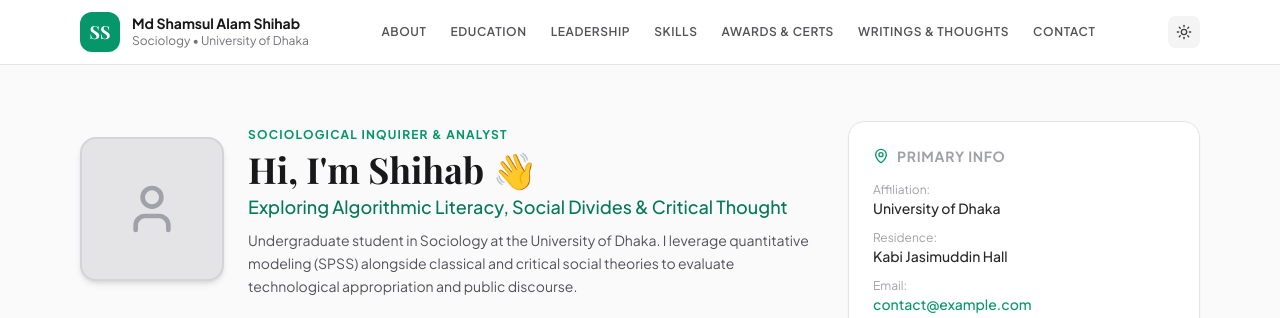
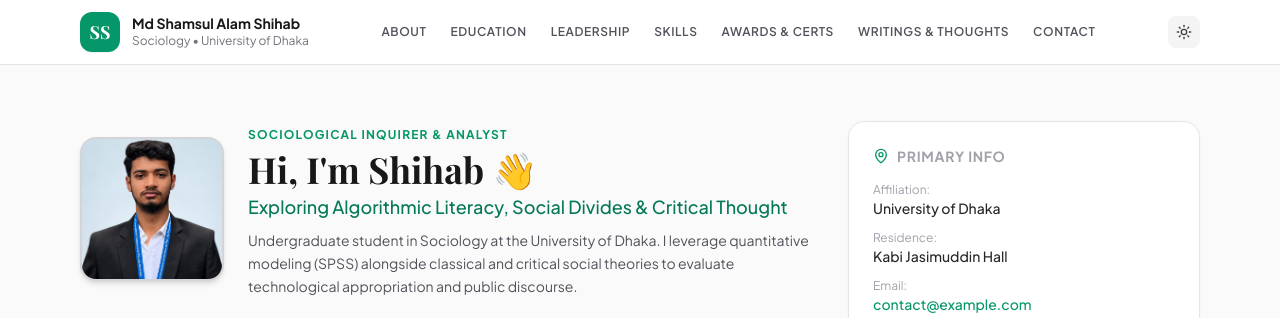
Before and after one commit to shihab-soc/portfolio, a plain HTML site: page index.html in a window 1280 px wide. Shown: the top 318 px of the page. Drawn offline with nearby package versions, Linux system fonts and the light colour scheme; a web font is replaced by a local one.

Commit message:
Update index.html

```diff
--- a/index.html
+++ b/index.html
@@ -104,7 +104,8 @@
         <div class="flex flex-col sm:flex-row items-start sm:items-center gap-6">
           <div class="w-28 h-28 sm:w-36 sm:h-36 rounded-2xl bg-zinc-200 dark:bg-zinc-800 border-2 border-zinc-300 dark:border-zinc-700 overflow-hidden flex items-center justify-center shrink-0 shadow-md">
             <!-- Replace with your uploaded profile image: <img src="profile.jpg" class="w-full h-full object-cover"> -->
-            <i data-lucide="user" class="w-14 h-14 text-zinc-400"></i>
+           <img src="profile.jpg" alt="Shihab" class="w-full h-full object-cover">
+
           </div>
           <div class="space-y-1">
             <span class="text-xs font-bold tracking-widest text-emerald-600 uppercase">Sociological Inquirer & Analyst</span>
```
